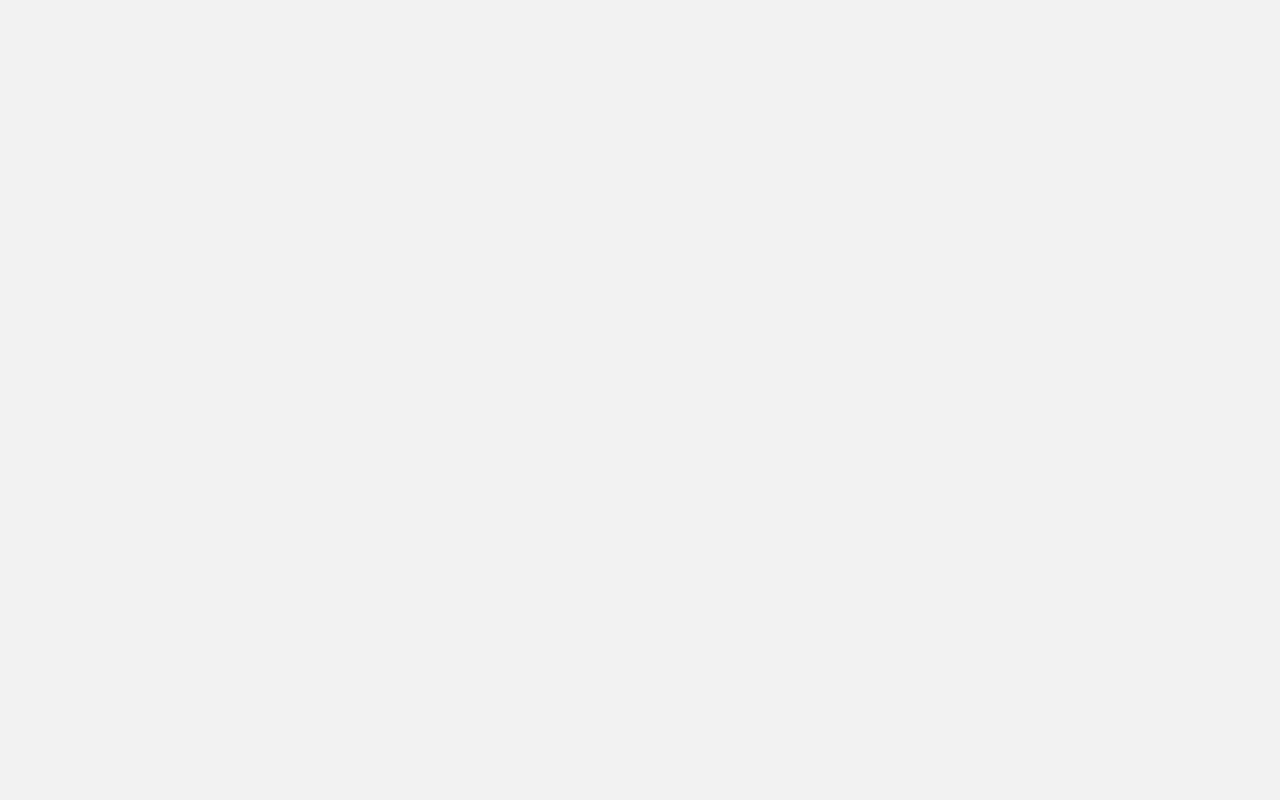
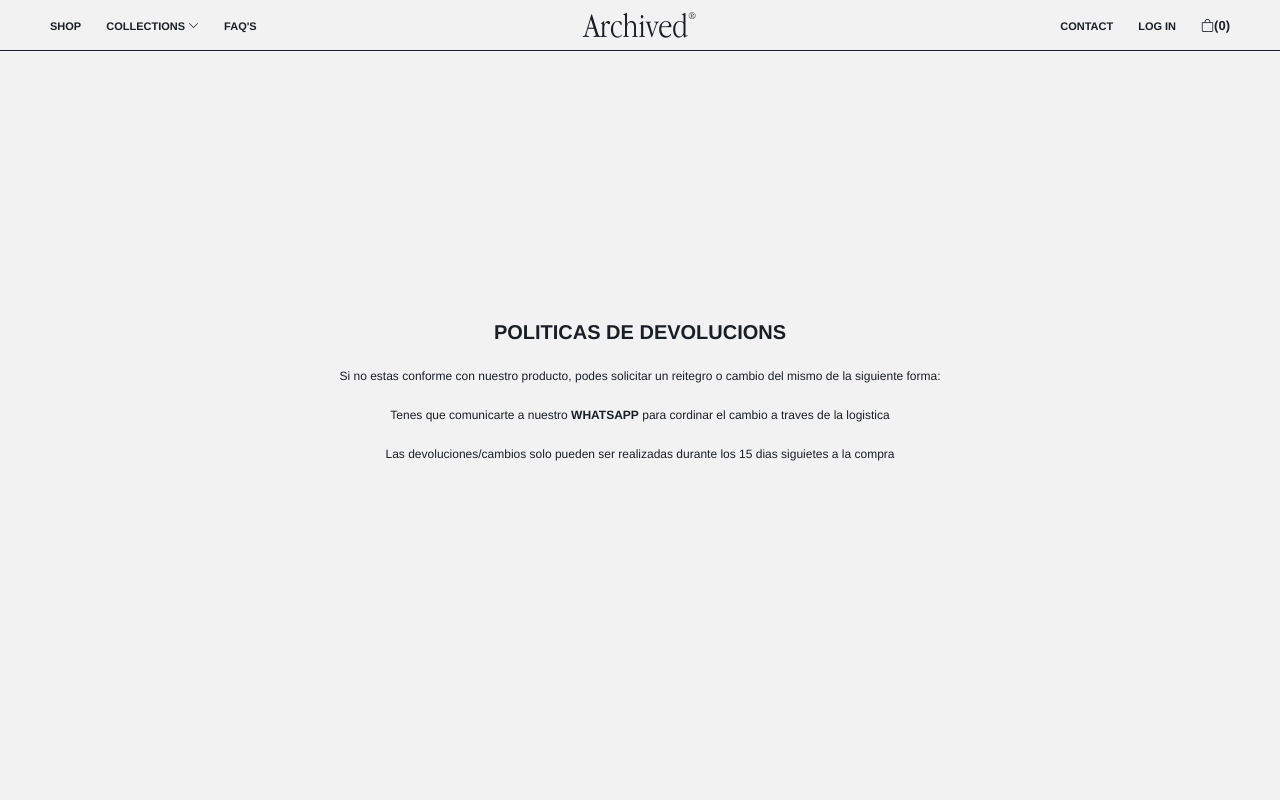
Before and after one commit to Tiagoroodriguez/archived-web, a React (Vite) app in the folder client/: page /shipping-policy in a window 1280 px wide. Before the commit this address had no page. Shown: the top 800 px of the page. Built offline with nearby package versions, Linux system fonts and the light colour scheme; what @react-pdf/renderer would draw is missing.

Commit message:
cambios y devoluciones pagina

```diff
--- a/client/src/App.jsx
+++ b/client/src/App.jsx
@@ -30,6 +30,7 @@ import PedidoForm from './layout/PedidoForm/PedidoForm';
 import Faq from './layout/Faq/Faq';
 import PoliticasPrivacidad from './layout/Politicas/PoliticasPrivacidad';
 import Terminos from './layout/Politicas/Terminos';
+import CambiosDevoluciones from './layout/CambiosDevoluciones/CambiosDevoluciones';
 
 const Background = styled.div`
   position: fixed;
@@ -217,6 +218,17 @@ function App() {
                       }
                     />
 
+                    <Route
+                      path='/shipping-policy'
+                      element={
+                        <Layout>
+                          <Header />
+                          <CambiosDevoluciones />
+                          <Footer />
+                        </Layout>
+                      }
+                    />
+
                     <Route element={<ProteccionRutas />}>
                       <Route
                         path='/productos-form'
--- /dev/null
+++ b/client/src/layout/CambiosDevoluciones/CambiosDevoluciones.css
@@ -0,0 +1,32 @@
+.devoluciones-container{
+    max-width: 800px;
+    margin: 20px auto;
+    padding: 10px;
+    background-color: var(--bg-color);
+    display: flex;
+    flex-direction: column;
+    justify-content: center;
+    gap: 25px;
+    height: 80vh;
+}
+
+.devoluciones-container h1{
+    color: var(--text-color);
+    font-size: 20px;
+    text-align: center;
+    text-transform: uppercase;
+}
+
+.devoluciones-container section{
+    font-size: 15px;
+    color: var(--text-color);
+    display: flex;
+    flex-direction: column;
+    gap: 10px;
+}
+
+.devoluciones-container p {
+    font-size: 12px;
+    color: var(--text-color);
+    text-align: center;
+}
--- /dev/null
+++ b/client/src/layout/CambiosDevoluciones/CambiosDevoluciones.jsx
@@ -0,0 +1,21 @@
+import './CambiosDevoluciones.css';
+
+export default function CambiosDevoluciones() {
+  return (
+    <main className='devoluciones-container'>
+      <h1>Politicas de devolucions</h1>
+      <p>
+        Si no estas conforme con nuestro producto, podes solicitar un reitegro o
+        cambio del mismo de la siguiente forma:
+      </p>
+      <p>
+        Tenes que comunicarte a nuestro <strong>WHATSAPP</strong> para cordinar
+        el cambio a traves de la logistica
+      </p>
+      <p>
+        Las devoluciones/cambios solo pueden ser realizadas durante los 15 dias
+        siguietes a la compra
+      </p>
+    </main>
+  );
+}
```
